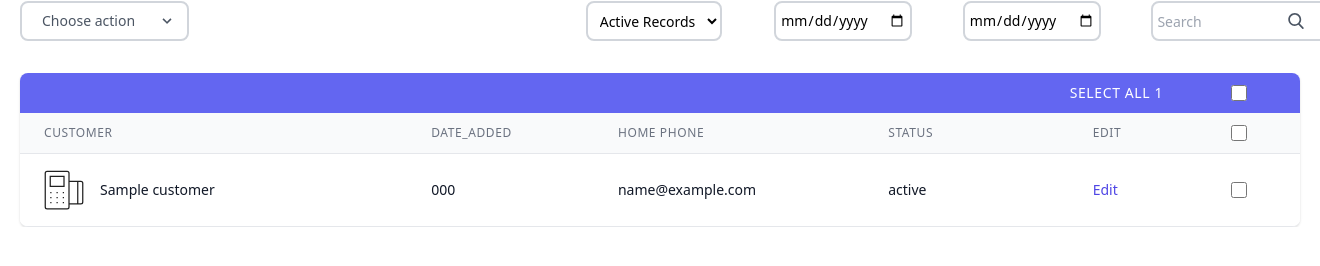
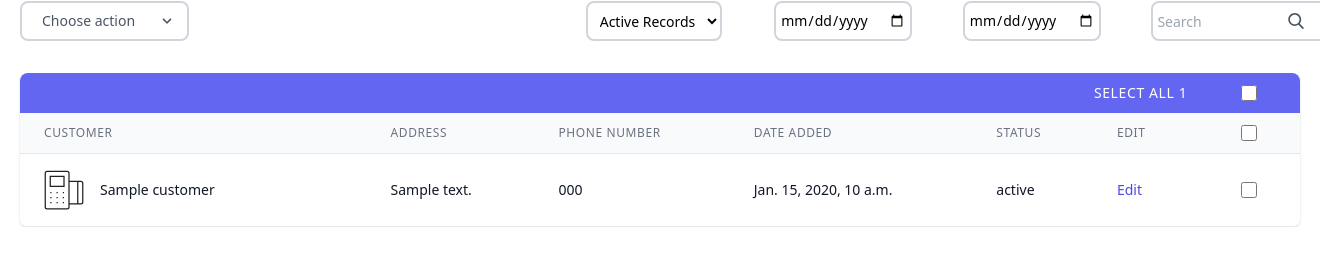
Before and after one commit to Rayray3099/blue-panda, a Django app: template quotes/templates/quotes/quote_list.html in a window 1320 px wide; the page is wider, and only the part inside the window is pictured. Shown: the part 170-436 px from the top of that part. Run offline with Django 3.2, Linux system fonts and the light colour scheme; the template is opened without the code that fills it: most values are stand-ins (such as "Sample title", 1, 10 or a date in 2020).

Commit message:
Add files via upload

```diff
--- a/quotes/templates/quotes/quote_list.html
+++ b/quotes/templates/quotes/quote_list.html
@@ -186,26 +186,27 @@
               <th scope="col" class="px-6 py-3 text-left text-xs font-medium text-gray-500 uppercase tracking-wider">
 
                 <a href="{% url 'quotes:quote-list' %}?ordering=date_added&order={% if order == 'desc' %}asc{% else %}desc{% endif %}" class="has-tooltip">
-                <span class="tooltip" class="has-tooltip">Sort by date_added</span>
-                date_added
+                <span class="tooltip" class="has-tooltip">Sort by address</span>
+                Address
                 </a>
 
               </th>
 
               <th scope="col" class="px-6 py-3 text-left text-xs font-medium text-gray-500 uppercase tracking-wider">
 
-                Home Phone
+                Phone Number
 
               </th>
 
               <th scope="col" class="px-6 py-3 text-left text-xs font-medium text-gray-500 uppercase tracking-wider">
 
-                Status
+                Date Added
 
               </th>
 
               <th scope="col" class="px-6 py-3 text-left text-xs font-medium text-gray-500 uppercase tracking-wider">
 
+              	Status
 
               </th>
 
@@ -255,19 +256,19 @@
               </td>
 
               <td class="px-6 py-4 whitespace-nowrap">
+                <div class="text-sm text-gray-900">{{ quote.customer.address|slice:":32" }}</div>
+              </td>
+
+              <td class="px-6 py-4 whitespace-nowrap">
                 <div class="text-sm text-gray-900">{{ quote.customer.home_phone|slice:":25" }}</div>
               </td>
 
               <td class="px-6 py-4 whitespace-nowrap">
-                <div class="text-sm text-gray-900">{{ quote.customer.email }}</div>
-              </td>
-
-              <td class="px-6 py-4 whitespace-nowrap">
-                <div class="text-sm text-gray-900">{{ quote.status }}</div>
+                <div class="text-sm text-gray-900">{{ quote.date_added }}</div>
               </td>
 
               <td class="px-6 py-4 whitespace-nowrap text-sm text-gray-500">
-
+            	<div class="text-sm text-gray-900">{{ quote.status }}</div>
               </td>
 
               <td class="px-6 py-4 whitespace-nowrap text-left text-sm font-medium">
```
Also changed, not shown: quotes/templates/quotes/quote_update.html (+30 -22 lines).
